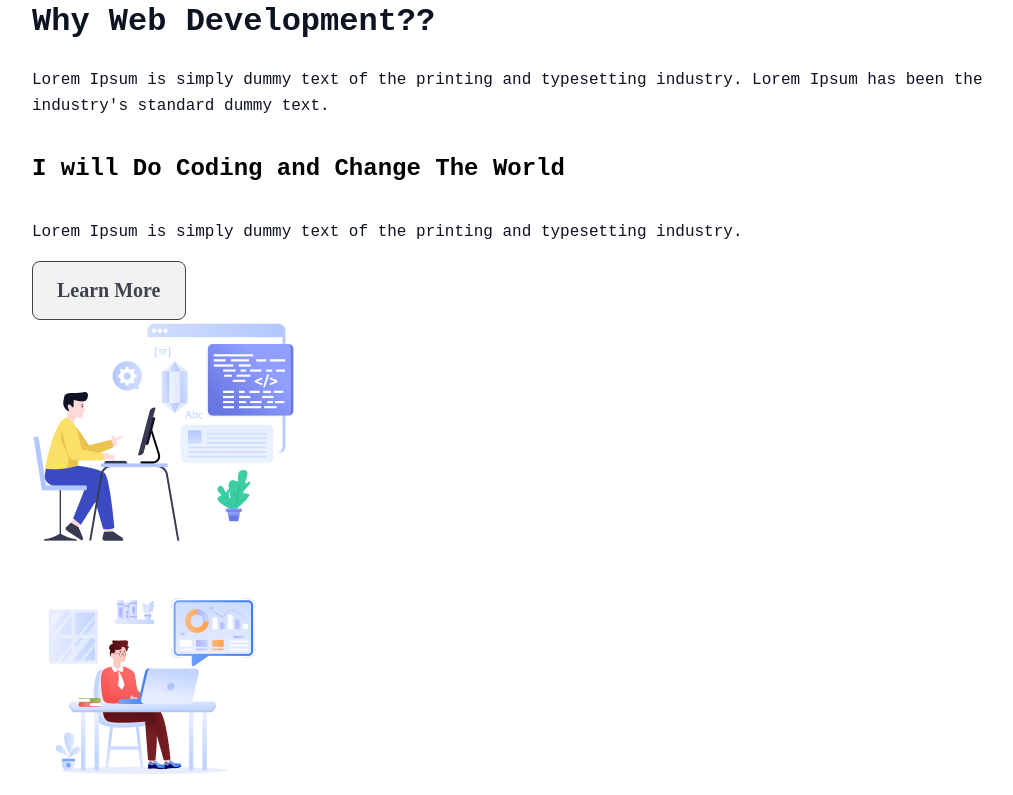
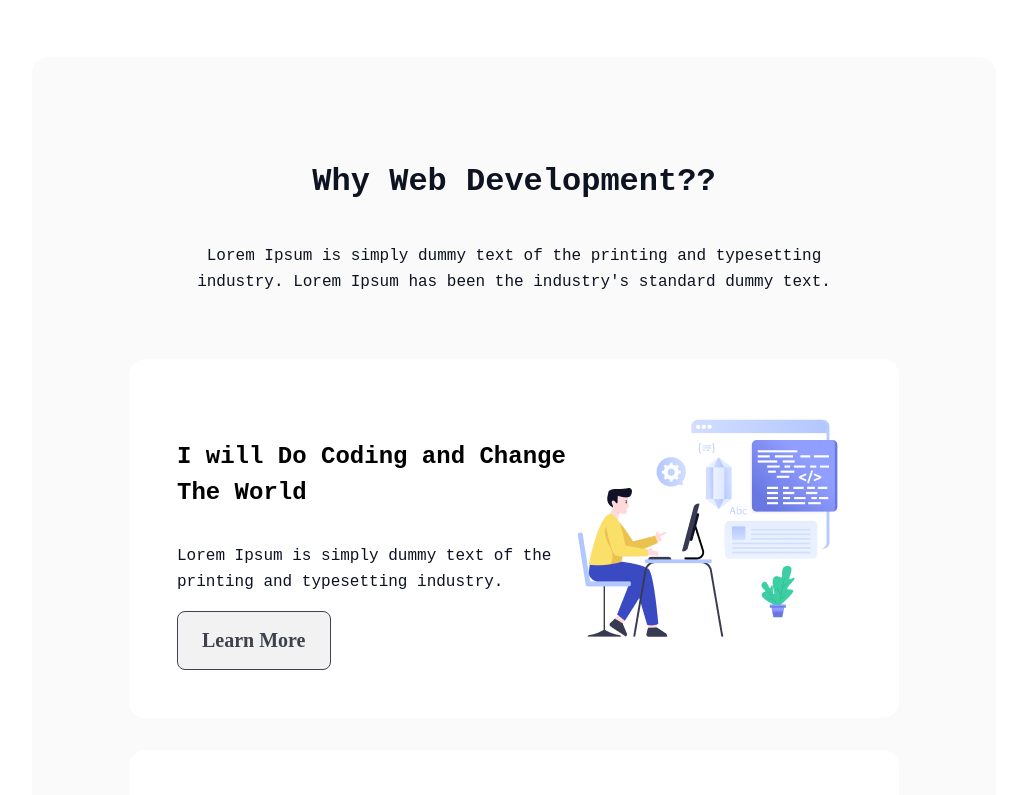
Before and after one commit to Minhajh2o/Web-Development-Challenge-Begins-Assignment-1, a plain HTML site: page index.html in a window 1280 px wide. Shown: the part 863-1658 px from the top of the page, without its empty margins (126-1139 px from the left). Drawn offline with Linux system fonts and the light colour scheme; a web font is replaced by a local one.

Commit message:
Section 1 added with styles

```diff
--- a/index.html
+++ b/index.html
@@ -26,26 +26,39 @@
     </header>
     <main class="margin">
         <section class="section-1">
+            <div class="about-section-1">
                 <h2>Why Web Development??</h2>
                 <p>Lorem Ipsum is simply dummy text of the printing and typesetting industry. Lorem Ipsum has been the
                     industry's standard dummy text.</p>
-            <div class="card1">
+            </div>
+            <div class="section-1-cards">
+                <div class="card">
+                    <div class="card-body">
                         <h4 class="card-title">I will Do Coding and Change The World</h4>
-                <p class="card-description">Lorem Ipsum is simply dummy text of the printing and typesetting industry.</p>
+                        <p class="card-description">Lorem Ipsum is simply dummy text of the printing and typesetting
+                            industry.</p>
                         <button class="btn-primary">Learn More</button>
+                    </div>
                     <div class="card-image"><img src="assets/Layer_1.png" alt=""></div>
                 </div>
-            <div class="card2">
+                <div class="card">
                     <div class="card-image"><img src="assets/Group 3.png" alt=""></div>
+                    <div class="card-body">
                         <h4 class="card-title">I will help People by creating Modern Web System</h4>
-                <p class="card-description">Lorem Ipsum is simply dummy text of the printing and typesetting industry.</p>
+                        <p class="card-description">Lorem Ipsum is simply dummy text of the printing and typesetting
+                            industry.</p>
                         <button class="btn-primary">Learn More</button>
                     </div>
-            <div class="card3">
+                </div>
+                <div class="card">
+                    <div class="card-body">
                         <h4 class="card-title">I will Do Coding and Change The World</h4>
-                <p class="card-description">Lorem Ipsum is simply dummy text of the printing and typesetting industry.</p>
+                        <p class="card-description">Lorem Ipsum is simply dummy text of the printing and typesetting
+                            industry.</p>
                         <button class="btn-primary">Learn More</button>
+                    </div>
                     <div class="card-image"><img src="assets/Group 4.png" alt=""></div>
+                </div>
             </div>
         </section>
     </main>
--- a/styles/styles.css
+++ b/styles/styles.css
@@ -71,7 +71,7 @@ p {
 
 /* body styles */
 .margin {
-  margin: 0 150px;
+  margin: 80px 150px;
 }
 
 /* header styles */
@@ -81,6 +81,7 @@ nav {
   align-items: center;
   margin: 36px 150px;
 }
+
 .contact-btn {
   display: flex;
   padding: 21px 24px;
@@ -103,11 +104,11 @@ nav {
   display: flex;
   flex-direction: column;
   text-align: center;
-  /* justify-content: center; */
   align-items: center;
   background-image: url("../assets/Hero-bg.png");
   padding: 36px 221px;
 }
+
 .banner img {
   width: 240.283px;
   height: 240px;
@@ -115,3 +116,36 @@ nav {
 }
 
 /* section-1 styles */
+.section-1 {
+  display: flex;
+  flex-direction: column;
+  align-items: center;
+  padding: 80px 97px;
+  gap: 48px;
+  border-radius: 16px;
+  background: rgba(13, 19, 33, 0.02);
+}
+
+.about-section-1 {
+  display: flex;
+  flex-direction: column;
+  align-items: center;
+  padding: 0 48px;
+  text-align: center;
+  line-height: normal;
+}
+
+.section-1-cards {
+  display: flex;
+  flex-direction: column;
+  gap: 32px;
+}
+
+.card {
+  display: flex;
+  justify-content: center;
+  align-items: center;
+  padding: 48px;
+  border-radius: 16px;
+  background: #FFFFFF;
+}
```
Lines whose indentation alone changed are shown as unchanged.
